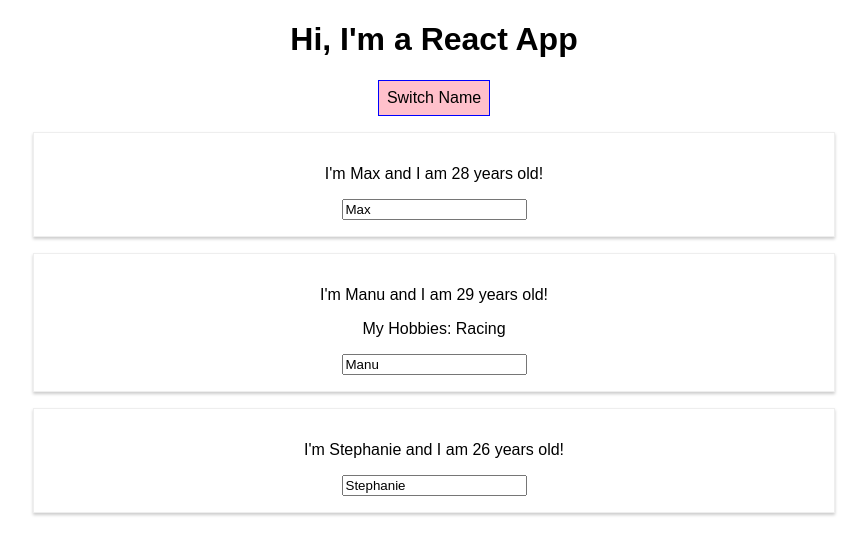
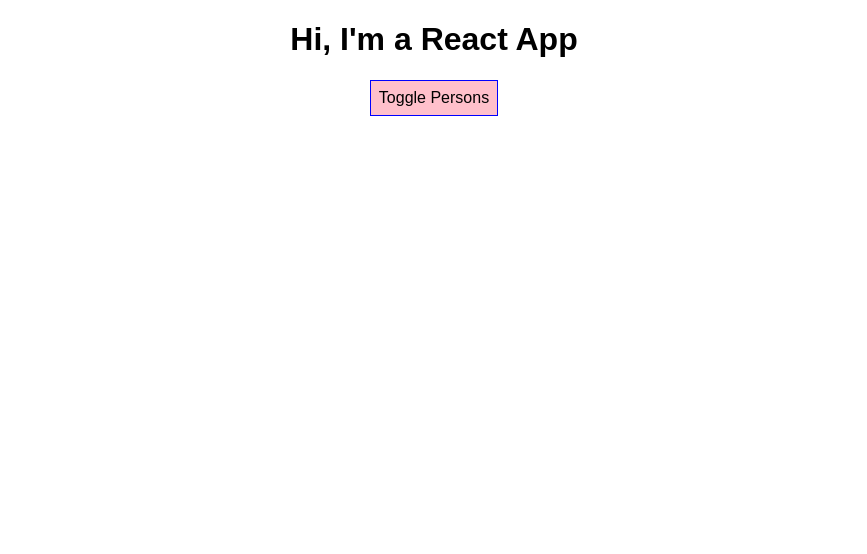
Before and after one commit to vickyjkwan/react-complete-guide, a React (Create React App) app: page / in a window 1280 px wide. Shown: the top 554 px of the page, without its empty margins (206-1073 px from the left). Built offline with nearby package versions, Linux system fonts and the light colour scheme.

Commit message:
section 4

```diff
--- a/src/App.js
+++ b/src/App.js
@@ -8,10 +8,11 @@ class App extends Component {
       { name: 'Max', age: 28 },
       { name: 'Manu', age: 29 },
       { name: 'Stephanie', age: 26 }
-    ]
+    ],
+    showPersons: false
   }
 
-  switchNameHandler = (newName) => {
+  switchNameHandler = ( newName ) => {
     // this.state.persons[0].name = 'Maximilian';
     this.setState({
       persons: [
@@ -21,13 +22,18 @@ class App extends Component {
     ]})
   }
 
-  nameChangedHandler = (event) => {
+  nameChangedHandler = ( event ) => {
     this.setState({
       persons: [
       { name: 'Max', age: 28 },
       { name: event.target.value, age: 29 },
       { name: 'Stephanie', age: 26 }
       ]})
+  }
+
+  togglePersonsHandler = () => {
+    const doesShow = this.state.showPersons
+    this.setState({showPersons: !doesShow})
   }
 
   render() {
@@ -39,23 +45,34 @@ class App extends Component {
       cursor: 'pointer'
     }
 
+    let persons = null;
+
+    if ( this.state.showPersons ) {
+      persons = (
+        <div>
+          { this.state.persons.map() }
+          <Person
+            name={ this.state.persons[0].name }
+            age={ this.state.persons[0].age }/>
+          <Person
+            name={ this.state.persons[1].name }
+            age={ this.state.persons[1].age }
+            click={ this.switchNameHandler.bind(this, 'Manu') }
+            changed={ this.nameChangedHandler } >My Hobbies: Racing</Person>
+          <Person
+            name={ this.state.persons[2].name }
+            age={ this.state.persons[2].age }/>
+        </div>
+      );
+    }
+
     return (
       <div className="App">
           <h1>Hi, I'm a React App</h1>
           <button
             style={style}
-            onClick={() => this.switchNameHandler('Vicky')}>Switch Name</button>
-          <Person
-            name={this.state.persons[0].name}
-            age={this.state.persons[0].age}/>
-          <Person
-            name={this.state.persons[1].name}
-            age={this.state.persons[1].age}
-            click={this.switchNameHandler.bind(this, 'Manu')}
-            changed={this.nameChangedHandler} >My Hobbies: Racing</Person>
-          <Person
-            name={this.state.persons[2].name}
-            age={this.state.persons[2].age}/>
+            onClick={this.togglePersonsHandler}>Toggle Persons</button>
+          {persons}
       </div>
     );
   }
```
